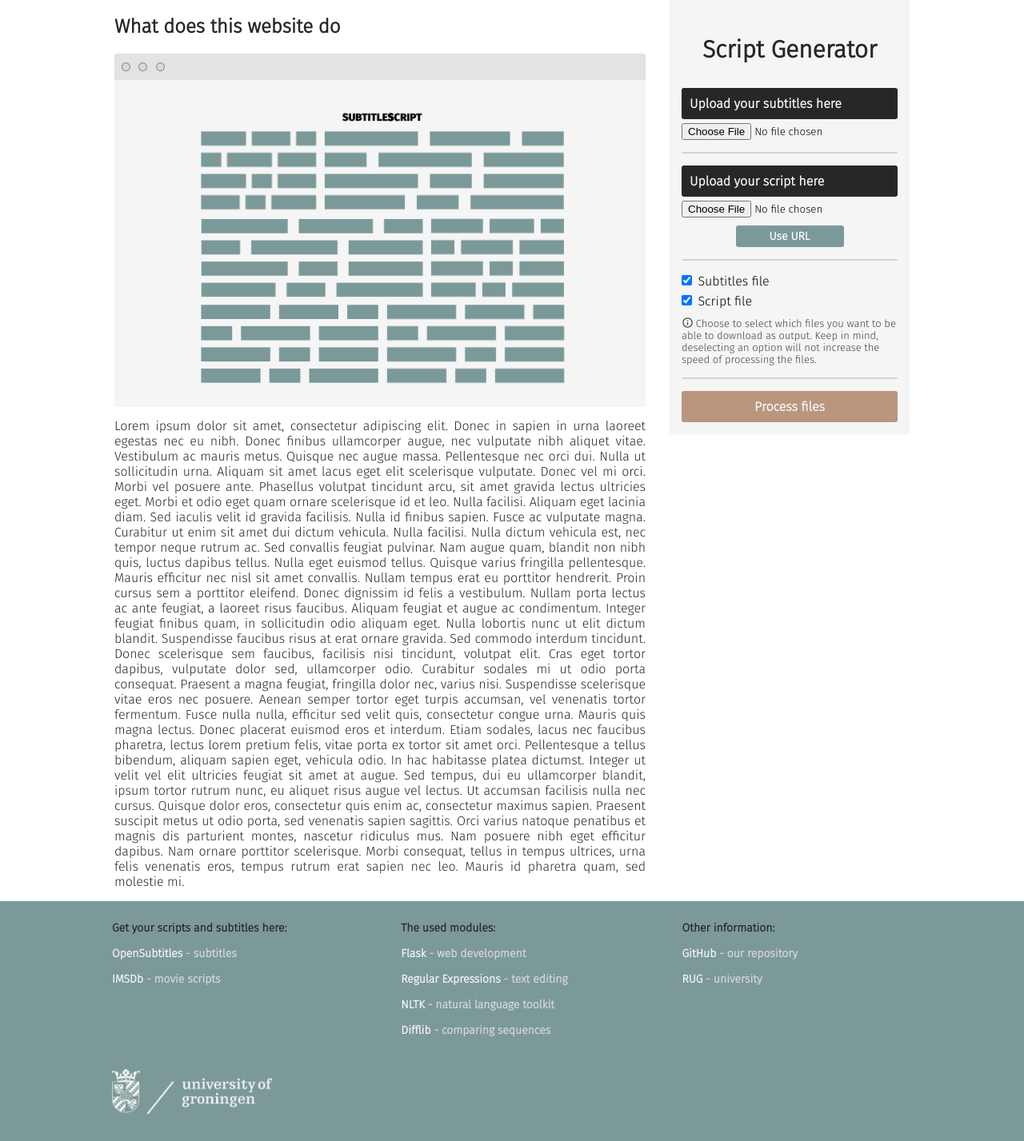
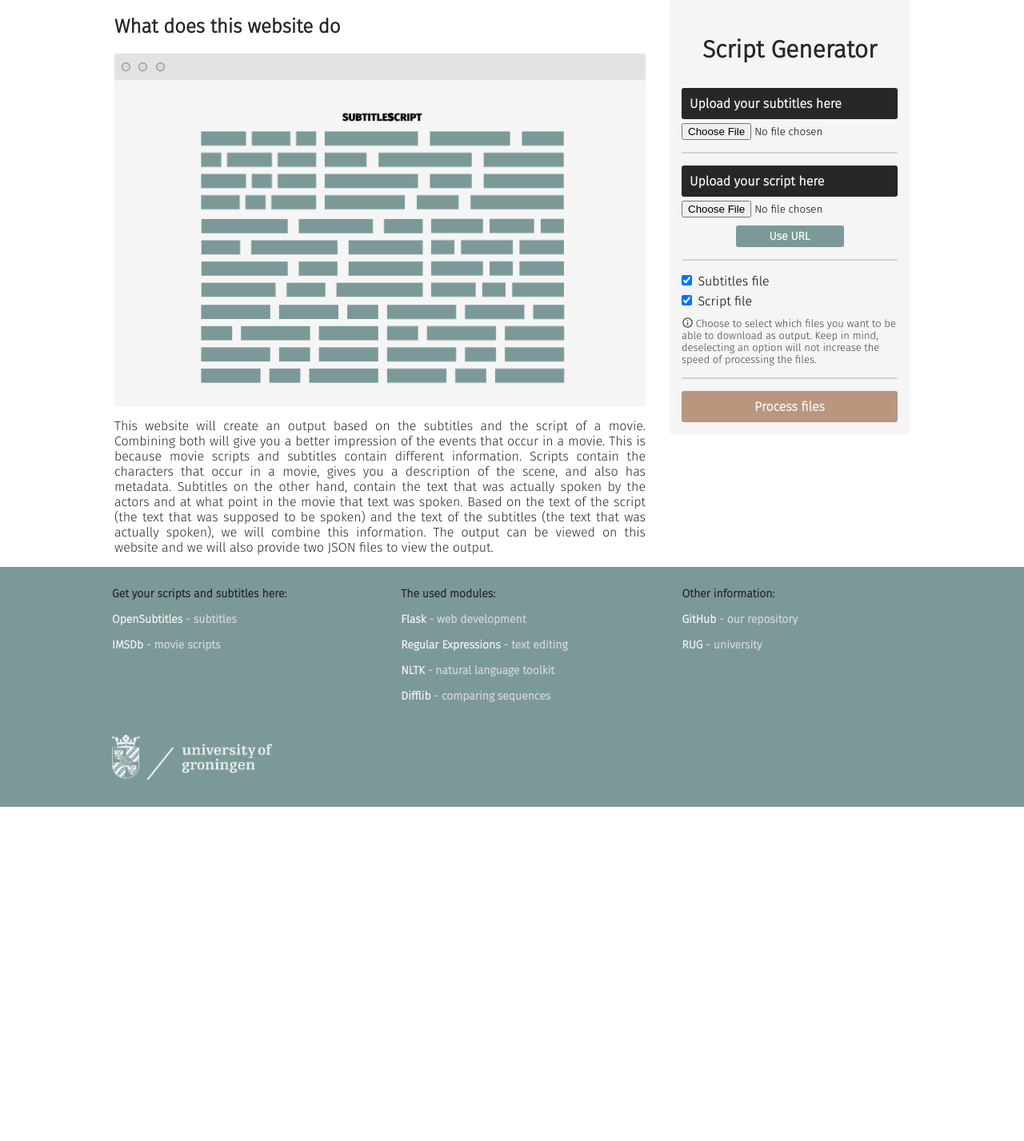
Before and after one commit to bbjoverbeek/Error_Group_name_not_found, a Flask app: page / in a window 1280 px wide. Shown: the part 496-1923 px from the top of the page at 80% size. After the commit the page ends 1505 px from the top, so only its background shows below. Run offline with Flask 2, Linux system fonts and the light colour scheme; some libraries are stand-ins or nearby versions.

Commit message:
changed the text of the homepage in something else than 'lorem ipsum'

```diff
--- a/website/templates/index.html
+++ b/website/templates/index.html
@@ -131,17 +131,8 @@
             </svg>
 
 
-
         <p>
-            Lorem ipsum dolor sit amet, consectetur adipiscing elit. Donec in sapien in urna laoreet egestas nec eu nibh. Donec finibus ullamcorper augue, nec vulputate nibh aliquet vitae. Vestibulum ac mauris metus. Quisque nec augue massa. Pellentesque nec orci dui. Nulla ut sollicitudin urna. Aliquam sit amet lacus eget elit scelerisque vulputate. Donec vel mi orci.
-
-            Morbi vel posuere ante. Phasellus volutpat tincidunt arcu, sit amet gravida lectus ultricies eget. Morbi et odio eget quam ornare scelerisque id et leo. Nulla facilisi. Aliquam eget lacinia diam. Sed iaculis velit id gravida facilisis. Nulla id finibus sapien. Fusce ac vulputate magna. Curabitur ut enim sit amet dui dictum vehicula. Nulla facilisi. Nulla dictum vehicula est, nec tempor neque rutrum ac.
-
-            Sed convallis feugiat pulvinar. Nam augue quam, blandit non nibh quis, luctus dapibus tellus. Nulla eget euismod tellus. Quisque varius fringilla pellentesque. Mauris efficitur nec nisl sit amet convallis. Nullam tempus erat eu porttitor hendrerit. Proin cursus sem a porttitor eleifend. Donec dignissim id felis a vestibulum. Nullam porta lectus ac ante feugiat, a laoreet risus faucibus. Aliquam feugiat et augue ac condimentum.
-
-            Integer feugiat finibus quam, in sollicitudin odio aliquam eget. Nulla lobortis nunc ut elit dictum blandit. Suspendisse faucibus risus at erat ornare gravida. Sed commodo interdum tincidunt. Donec scelerisque sem faucibus, facilisis nisi tincidunt, volutpat elit. Cras eget tortor dapibus, vulputate dolor sed, ullamcorper odio. Curabitur sodales mi ut odio porta consequat. Praesent a magna feugiat, fringilla dolor nec, varius nisi. Suspendisse scelerisque vitae eros nec posuere. Aenean semper tortor eget turpis accumsan, vel venenatis tortor fermentum. Fusce nulla nulla, efficitur sed velit quis, consectetur congue urna. Mauris quis magna lectus. Donec placerat euismod eros et interdum. Etiam sodales, lacus nec faucibus pharetra, lectus lorem pretium felis, vitae porta ex tortor sit amet orci. Pellentesque a tellus bibendum, aliquam sapien eget, vehicula odio. In hac habitasse platea dictumst.
-
-            Integer ut velit vel elit ultricies feugiat sit amet at augue. Sed tempus, dui eu ullamcorper blandit, ipsum tortor rutrum nunc, eu aliquet risus augue vel lectus. Ut accumsan facilisis nulla nec cursus. Quisque dolor eros, consectetur quis enim ac, consectetur maximus sapien. Praesent suscipit metus ut odio porta, sed venenatis sapien sagittis. Orci varius natoque penatibus et magnis dis parturient montes, nascetur ridiculus mus. Nam posuere nibh eget efficitur dapibus. Nam ornare porttitor scelerisque. Morbi consequat, tellus in tempus ultrices, urna felis venenatis eros, tempus rutrum erat sapien nec leo. Mauris id pharetra quam, sed molestie mi.
+            This website will create an output based on the subtitles and the script of a movie. Combining both will give you a better impression of the events that occur in a movie. This is because movie scripts and subtitles contain different information. Scripts contain the characters that occur in a movie, gives you a description of the scene, and also has metadata. Subtitles on the other hand, contain the text that was actually spoken by the actors and at what point in the movie that text was spoken. Based on the text of the script (the text that was supposed to be spoken) and the text of the subtitles (the text that was actually spoken), we will combine this information. The output can be viewed on this website and we will also provide two JSON files to view the output.
         </p>
     </div>
     <div class="col-4 form index_form">
```
